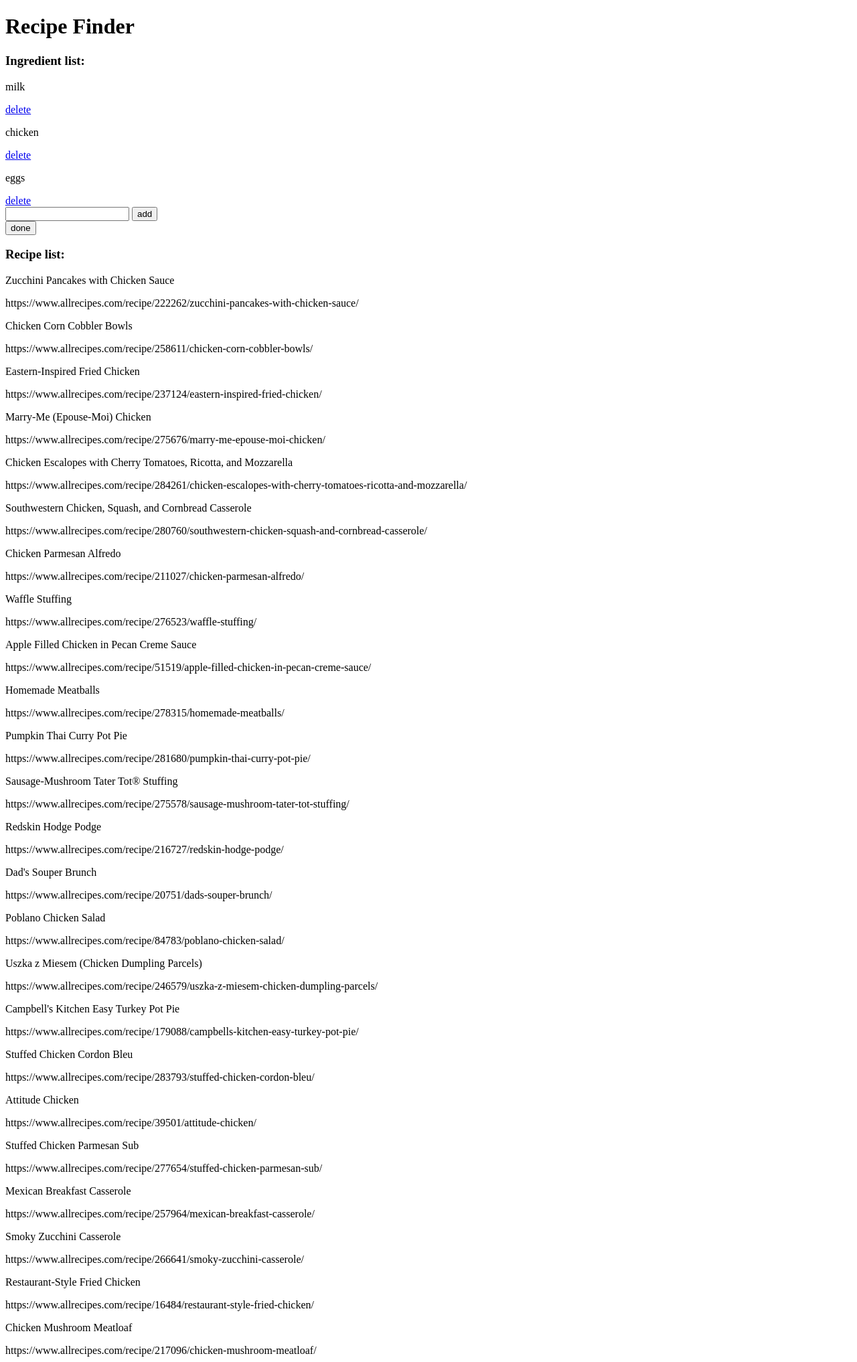
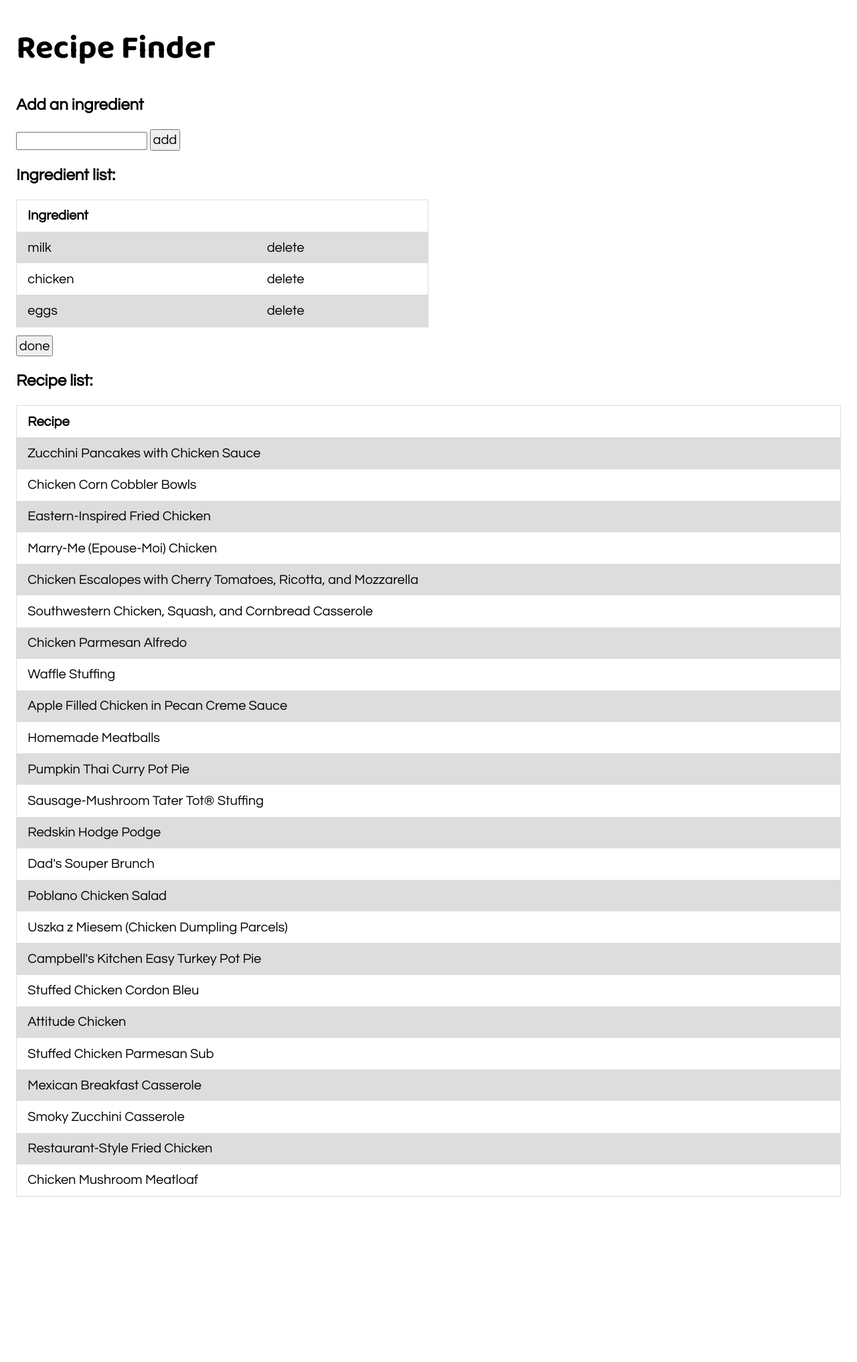
Before and after one commit to yuna17c/reci.py, a Django app: page /recipefinder/ in a window 1280 px wide. Shown: the whole page at 67% size. After the commit the page ends 1787 px from the top, so only its background shows below. Run offline with Django 3.2, Linux system fonts and the light colour scheme; data comes from the database, SQL or seed files in the repository.

Commit message:
Add style

```diff
--- a/app/app/settings.py
+++ b/app/app/settings.py
@@ -10,6 +10,7 @@ For the full list of settings and their values, see
 https://docs.djangoproject.com/en/3.2/ref/settings/
 """
 
+import os
 from pathlib import Path
 
 # Build paths inside the project like this: BASE_DIR / 'subdir'.
@@ -119,6 +120,9 @@ USE_TZ = True
 # https://docs.djangoproject.com/en/3.2/howto/static-files/
 
 STATIC_URL = '/static/'
+STATICFILES_DIRS = (
+    os.path.join(BASE_DIR, "static/"),
+)
 
 # Default primary key field type
 # https://docs.djangoproject.com/en/3.2/ref/settings/#default-auto-field
--- /dev/null
+++ b/app/base/static/recipe_style.css
@@ -0,0 +1,65 @@
+@import url('https://fonts.googleapis.com/css2?family=Baloo+2:wght@600;700;800&family=Questrial&display=swap');
+
+.recipe-home {
+    margin: 0rem 1.9%;
+    margin-bottom: 2.6%;
+}
+
+h1 {
+    font-family: 'Baloo 2';
+    font-size: 6.1vh;
+}
+
+h3, button {
+    font-family: 'Questrial';
+    font-size: 3vh;
+}
+
+button {
+    padding: 0.3% 0.2%;
+    font-size: 2.5vh;
+}
+
+input {
+    padding: 0.3% 0.6%;
+}
+
+.done-button {
+    margin-top: 1%;
+}
+
+.recipe-home table {
+    font-family: 'Questrial';
+    border: 1px solid #dddddd;
+    border-collapse: collapse;
+    font-size: 2.5vh;
+}
+
+.ingredients-table {
+    width: 50%;
+}
+
+.recipe-table {
+    width: 100%;
+}
+
+td, th {
+    text-align: left;
+    padding: 1.7vh 2vh;
+}
+
+tr:nth-child(even) {
+    background-color: #dddddd;
+}
+
+a {
+    color: black;
+    text-decoration: none;
+}
+
+.recipe-link:hover {
+    color: blue;
+}
+.delete-button {
+    text-decoration: none;
+}
--- a/app/base/templates/base/recipe_home.html
+++ b/app/base/templates/base/recipe_home.html
@@ -1,36 +1,58 @@
+{% load static %}
+
 <!DOCTYPE html>
 <html lang="en">
 <head>
     <meta charset="UFT-8">
     <meta name="viewport" content="width=device-width, initial=scale=1.0">
     <meta http-equiv="X-UA-Compatible" content="ie=edge">
+    <link rel="stylesheet" type="text/css" href="{% static 'recipe_style.css' %}">
     <title>RECI.PY</title>
 </head>
-<body>
+<body class="recipe-home">
     <h1>Recipe Finder</h1>
-    <h3>Ingredient list:</h3>
-    {% for i in ingredients %}
-        <p>{{i.name}}</p>
-        <a href="{% url 'ingredient-update' i.id %}">delete</a>
-    {% empty %}
-        <p>no items</p>
-    {% endfor %}
-    <form method="POST">
+
+    <h3>Add an ingredient</h3>
+    <form method="POST" class="add-button">
         {% csrf_token %}
         {{ form }}
         <input placeholder="" name="input">
         <button type="submit" name="add_button">add</button>
     </form>
-    <form method="POST">
+
+    <h3>Ingredient list:</h3>
+    <table class="ingredients-table">
+        <tr>
+            <th>Ingredient</th>
+            <td></td>
+        </tr>
+        {% for i in ingredients %}
+        <tr>
+            <td>{{i.name}}</td>
+            <td><a href="{% url 'ingredient-update' i.id %}" class="delete-button">delete</a></td>
+            {% empty %}
+            <td>no items</td>
+        </tr>
+        {% endfor %}
+    </table>
+
+    <form method="POST" class="done-button">
         {% csrf_token %}
         <button type="submit" name="done_button">done</button>
     </form>
+
     <h3>Recipe list:</h3>
-    {% for i in recipe_list %}
-        <p>{{i.recipe_name}}</p>
-        <a>{{i.link}}</a>
-    {% empty %}
-        <p>no recipes</p>
-    {% endfor %}
+    <table class="recipe-table">
+        <tr>
+            <th>Recipe</th>
+        </tr>
+        {% for i in recipe_list %}
+        <tr>
+            <td><a href="{{i.link}}" class="recipe-link">{{i.recipe_name}}</a></td>
+            {% empty %}
+            <p>no recipes</p>
+        </tr>
+        {% endfor %}
+    </table>
 </body>
 </html>
--- a/app/base/views.py
+++ b/app/base/views.py
@@ -29,7 +29,6 @@ class RecipeFinderHome(TemplateView):
         context = super(RecipeFinderHome, self).get_context_data(**kwargs)
         context['ingredients'] = Ingredient.objects.all()
         context['recipe_list'] = RecipeList.objects.all()
-        # Ingredient.objects.all().delete()
         return context
     def post(self, request):
         if 'add_button' in request.POST:
```
